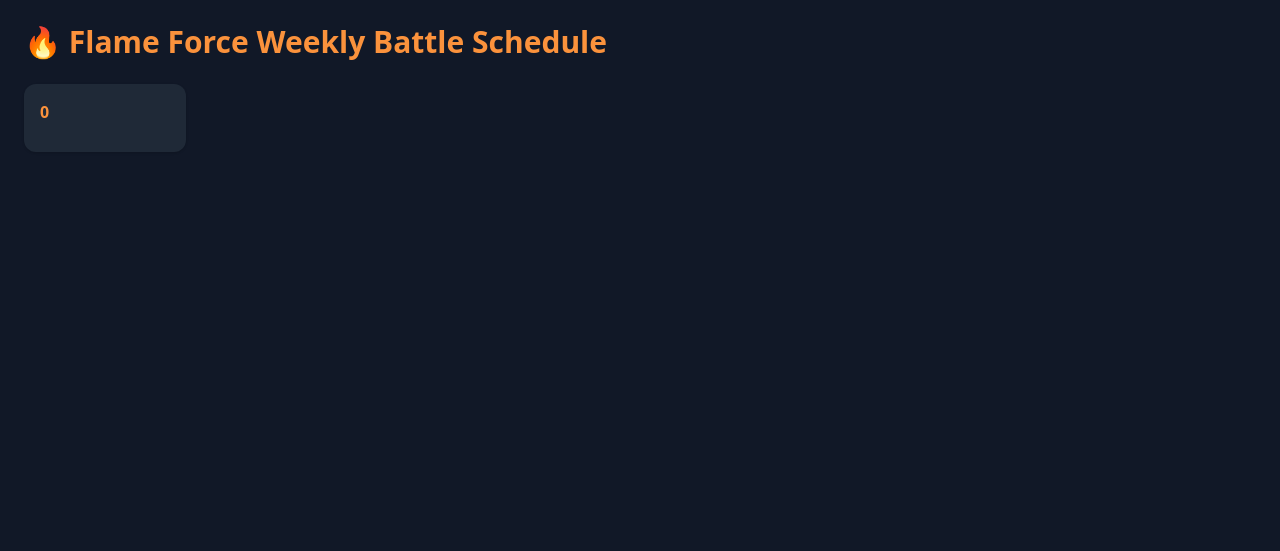
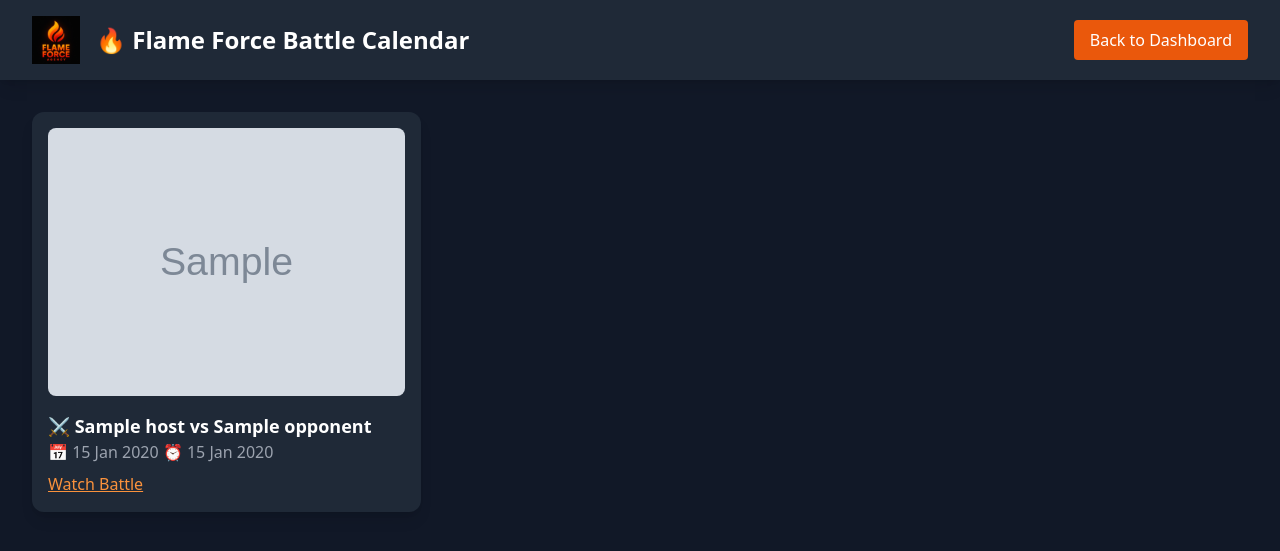
Before and after one commit to JayCCreationZz/Flame-Force, a Node server app: template dashboard/views/calendar.ejs in a window 1280 px wide. Shown: the top 551 px of the page. Run offline with Node 20, Linux system fonts and the light colour scheme; the template is opened without the code that fills it: most values are stand-ins (such as "Sample title", 1, 10 or a date in 2020); grey boxes marked "Sample" are stand-in pictures; some libraries are stand-ins or nearby versions.

Commit message:
Fix calendar route missing agencyMembers variable

```diff
--- a/dashboard/views/calendar.ejs
+++ b/dashboard/views/calendar.ejs
@@ -1,87 +1,77 @@
 <!DOCTYPE html>
-<html>
+<html lang="en">
 <head>
 <meta charset="UTF-8">
-<title>Flame Force Battle Calendar</title>
+<title>Flame Force Calendar</title>
+
+<link rel="icon" type="image/png" href="/favicon.png">
+
 <script src="https://cdn.tailwindcss.com"></script>
+
 </head>
 
 <body class="bg-gray-900 text-white min-h-screen">
 
-<div class="max-w-7xl mx-auto p-6">
+<header class="flex justify-between items-center px-8 py-4 bg-gray-800 shadow-lg">
 
-<!-- HEADER -->
+<div class="flex items-center gap-4">
 
-<h1 class="text-3xl font-bold text-orange-400 mb-6">
-🔥 Flame Force Weekly Battle Schedule
+<img src="/logo.png"
+class="h-12 w-12">
+
+<h1 class="text-2xl font-bold">
+🔥 Flame Force Battle Calendar
 </h1>
 
+</div>
 
-<!-- WEEKLY GRID -->
+<a href="/dashboard"
+class="bg-orange-600 px-4 py-2 rounded hover:bg-orange-700">
 
-<div class="grid grid-cols-7 gap-4">
+Back to Dashboard
 
-<% Object.keys(week).forEach(day => { %>
+</a>
 
-<div class="bg-gray-800 rounded-xl p-4 shadow">
-
-<h2 class="text-orange-400 font-semibold mb-3">
-<%= day %>
-</h2>
+</header>
 
 
-<% if (week[day].length === 0) { %>
+<section class="p-8">
 
-<p class="text-gray-500 text-sm">
-No battles scheduled
-</p>
+<div class="grid md:grid-cols-3 gap-6">
+
+<% battles.forEach(battle => { %>
+
+<div class="bg-gray-800 rounded-xl shadow-lg p-4">
+
+<% if (battle.poster) { %>
+
+<img src="<%= battle.poster %>"
+class="rounded-lg mb-4 w-full object-cover">
 
 <% } %>
 
+<h3 class="text-lg font-bold">
 
-<% week[day].forEach(battle => { %>
+⚔
+<%= agencyMembers.find(m => m.id === battle.host)?.name || battle.host %>
+vs
+<%= agencyMembers.find(m => m.id === battle.opponent)?.name || battle.opponent %>
 
-<div class="bg-gray-700 rounded p-3 mb-3">
+</h3>
 
-<!-- TIME -->
+<p class="text-gray-400 mb-2">
 
-<div class="font-bold text-sm">
-<%= battle.time %>
-</div>
+📅 <%= battle.date %> ⏰ <%= battle.time %>
 
-
-<!-- MATCHUP -->
-
-<div class="text-sm mb-2">
-<%= battle.host %> vs <%= battle.opponent %>
-</div>
-
-
-<!-- POSTER -->
-
-<% if (battle.poster) { %>
-
-<a href="<%= battle.poster %>" target="_blank">
-
-<img
-src="<%= battle.poster %>"
-class="rounded-lg mt-2">
-
-</a>
-
-<% } %>
-
-
-<!-- LIVE BUTTON -->
+</p>
 
 <% if (battle.liveLink) { %>
 
-<a
-href="<%= battle.liveLink %>"
+<a href="<%= battle.liveLink %>"
 target="_blank"
-class="block mt-3 bg-green-600 text-center py-1 rounded hover:bg-green-700">
+class="text-orange-400 underline">
 
-▶ Join Live
+Watch Battle
 
 </a>
 
@@ -93,11 +83,7 @@ class="block mt-3 bg-green-600 text-center py-1 rounded hover:bg-green-700">
 
 </div>
 
-<% }) %>
-
-</div>
-
-</div>
+</section>
 
 </body>
 </html>
```
